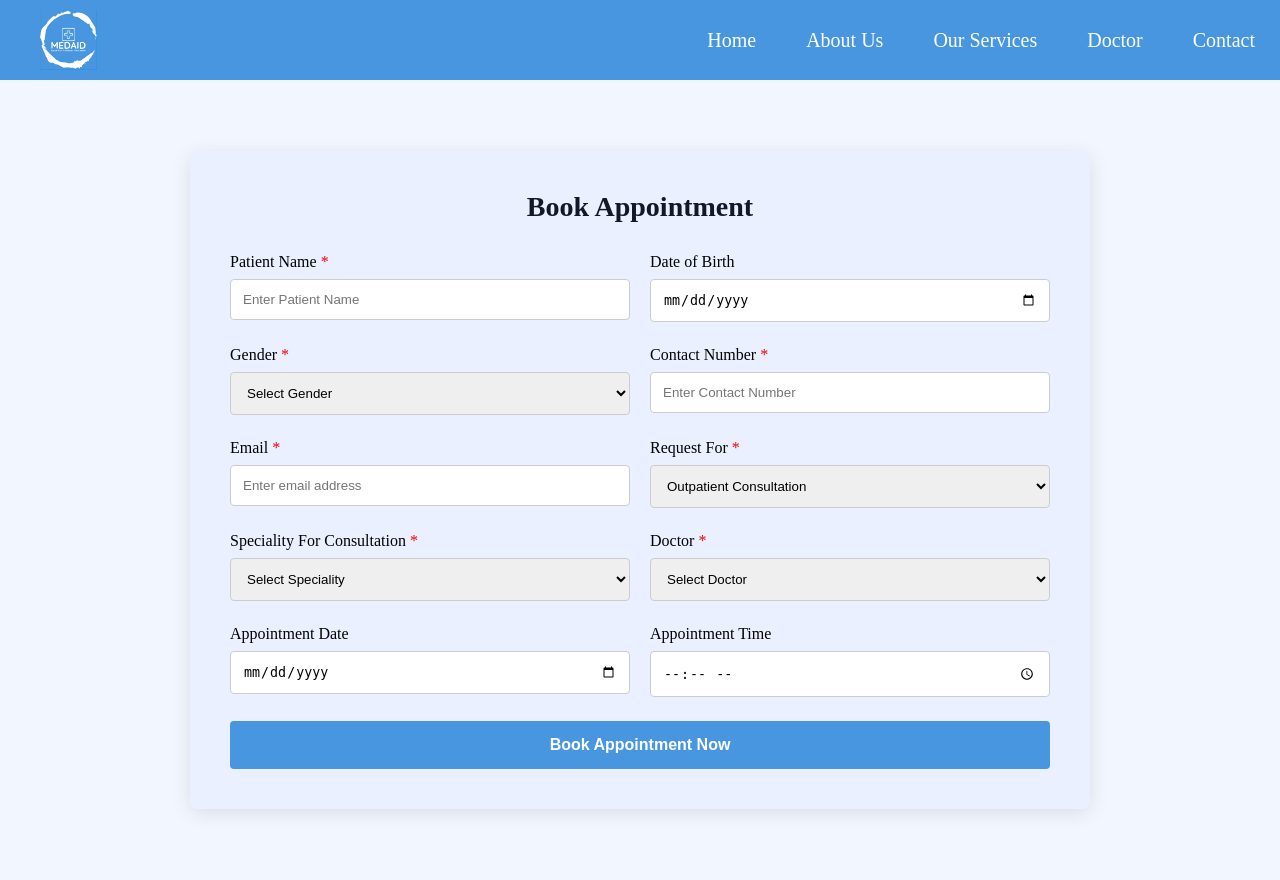
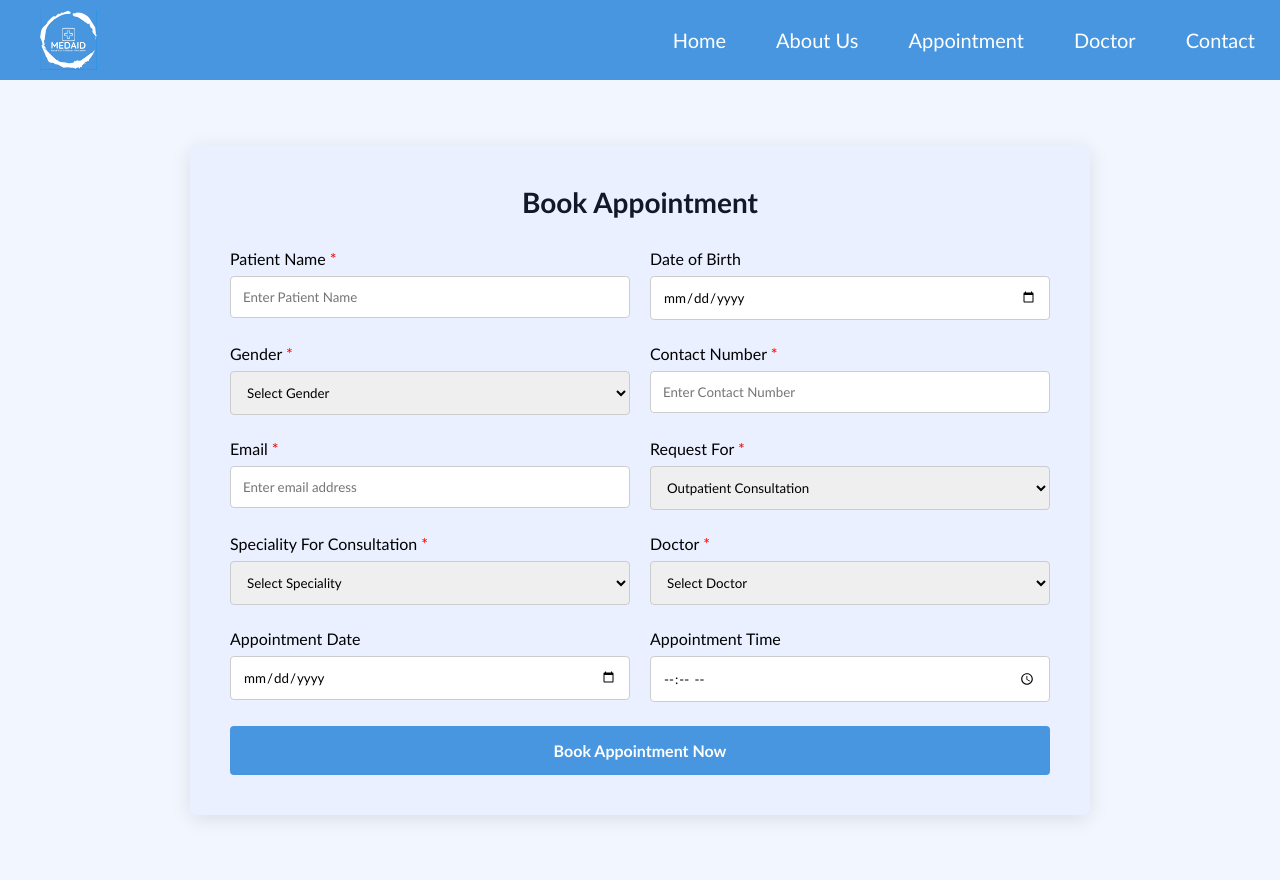
Before and after one commit to sanik4144/medaid_web, a PHP site: page /Appointment.html in a window 1280 px wide. Run offline with PHP 8.4, Linux system fonts and the light colour scheme.

Commit message:
slight tweaks

```diff
--- a/Appointment.css
+++ b/Appointment.css
@@ -5,6 +5,7 @@
   outline: none;
   list-style: none;
   text-decoration: none;
+  font-family: "Gill Sans", "Gill Sans MT", Calibri, "Trebuchet MS", sans-serif;
 }
 
 body {
--- a/Appointment.html
+++ b/Appointment.html
@@ -13,9 +13,9 @@
         </div>
         <nav id="nav">
             <ul>
-                <li><a href="#">Home</a></li>
+                <li><a href="index.html">Home</a></li>
                 <li><a href="#">About Us</a></li>
-                <li><a href="#">Our Services</a></li>
+                <li><a href="">Appointment</a></li>
                 <li><a href="doctor.html">Doctor</a></li>
                 <li><a href="#">Contact</a></li>
             </ul>
--- a/doctor.html
+++ b/doctor.html
@@ -21,8 +21,8 @@
         <ul>
           <li><a href="index.html">Home</a></li>
           <li><a href="#">About Us</a></li>
-          <li><a href="doctor.html">Doctor</a></li>
-          <li><a href="#">Reviews</a></li>
+          <li><a href="Appointment.html">Appointment</a></li>
+          <li><a href="#">Doctor</a></li>
           <li><a href="#">Contact</a></li>
         </ul>
       </nav>
--- a/index.html
+++ b/index.html
@@ -18,7 +18,7 @@
             <ul>
                 <li><a href="#">Home</a></li>
                 <li><a href="#">About Us</a></li>
-                <li><a href="#">Our Services</a></li>
+                <li><a href="Appointment.html">Appointment</a></li>
                 <li><a href="doctor.html">Doctor</a></li>
                 <li><a href="#">Contact</a></li>
             </ul>
@@ -36,7 +36,7 @@
                     anywhere.
                     Empowering better health, one click at a time.</p>
                 <br>
-                <button type="button">Appointment → </button>
+                <a href="Appointment.html"><button type="button">Appointment → </button></a>
             </div>
         </article>
         <aside class="right-side">
--- a/style.css
+++ b/style.css
@@ -5,6 +5,7 @@
   outline: none;
   list-style: none;
   text-decoration: none;
+  font-family: "Gill Sans", "Gill Sans MT", Calibri, "Trebuchet MS", sans-serif;
 }
 
 body {
```
